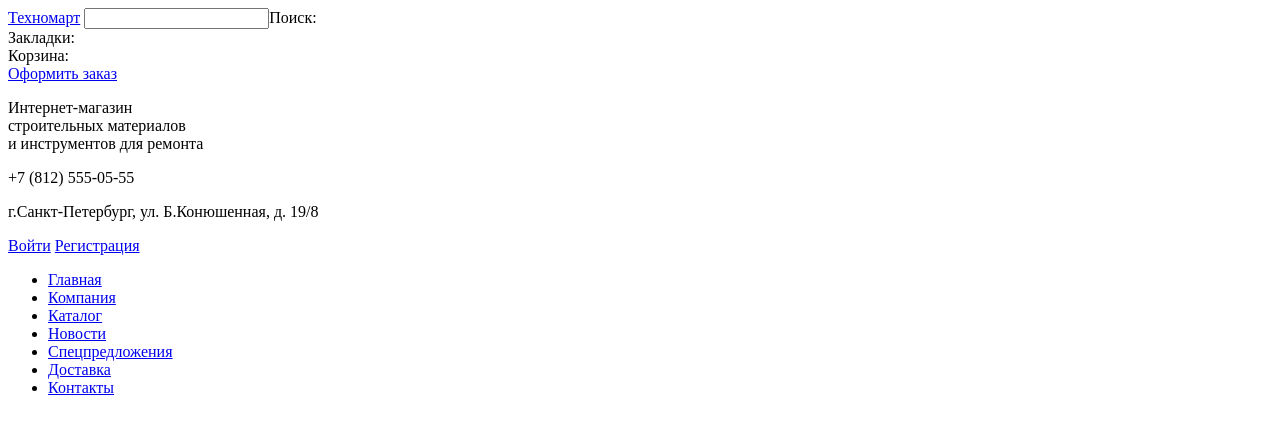
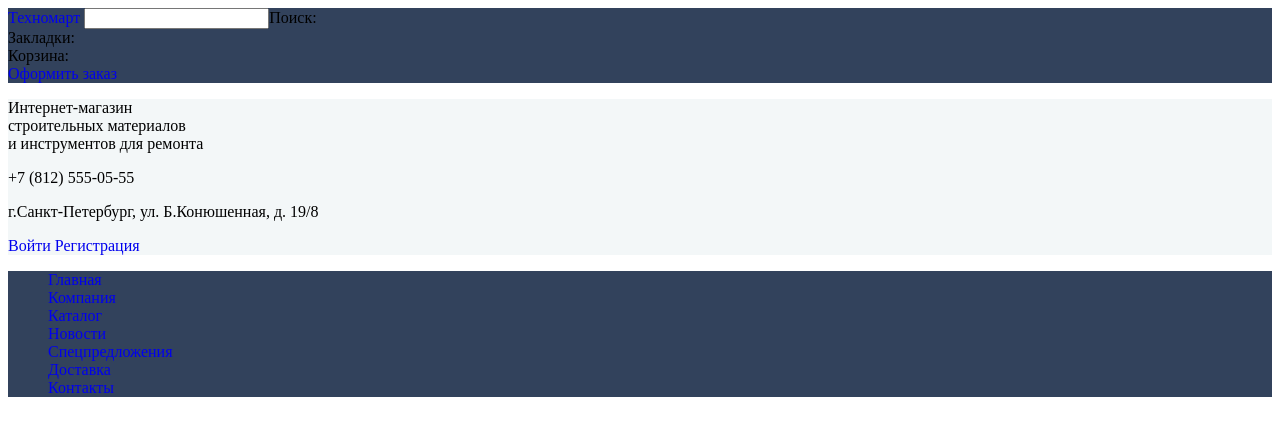
Before and after one commit to BolotovAlexander/Tecnomarket, a plain HTML site: page index.html in a window 1280 px wide. Drawn offline with nearby package versions, Linux system fonts and the light colour scheme; a script that the page names is missing.

Commit message:
Light update

```diff
--- a/index.html
+++ b/index.html
@@ -18,7 +18,7 @@
             <div>Корзина:</div>
             <a href="#">Оформить заказ</a>
         </header>
-        <div>
+        <div class="headerBackground">
             <p>
                 Интернет-магазин<br>
                 строительных материалов<br>
@@ -43,6 +43,8 @@
                 <li><a href="#">Контакты</a></li>
             </ul>
         <main></main>
+        <div class="service"></div>
+        <footer></footer>
     </div>
 
 </body>
--- a/style.less
+++ b/style.less
@@ -4,3 +4,25 @@
 @color-darkRed: #b52933;
 @color-textYello: #ffd180;
 @color-backgroundBeige: #f9f5f0;
+
+
+.header {
+    background-color: @color-lightBlueGray;
+    position: relative;
+}
+
+.headerBackground {
+    background-color: #f3f7f8;
+}
+
+.headerNav {
+    background-color: @color-lightBlueGray;
+}
+
+ul {
+    list-style-type: none
+   }
+
+a {
+   text-decoration: none;
+  }
```
